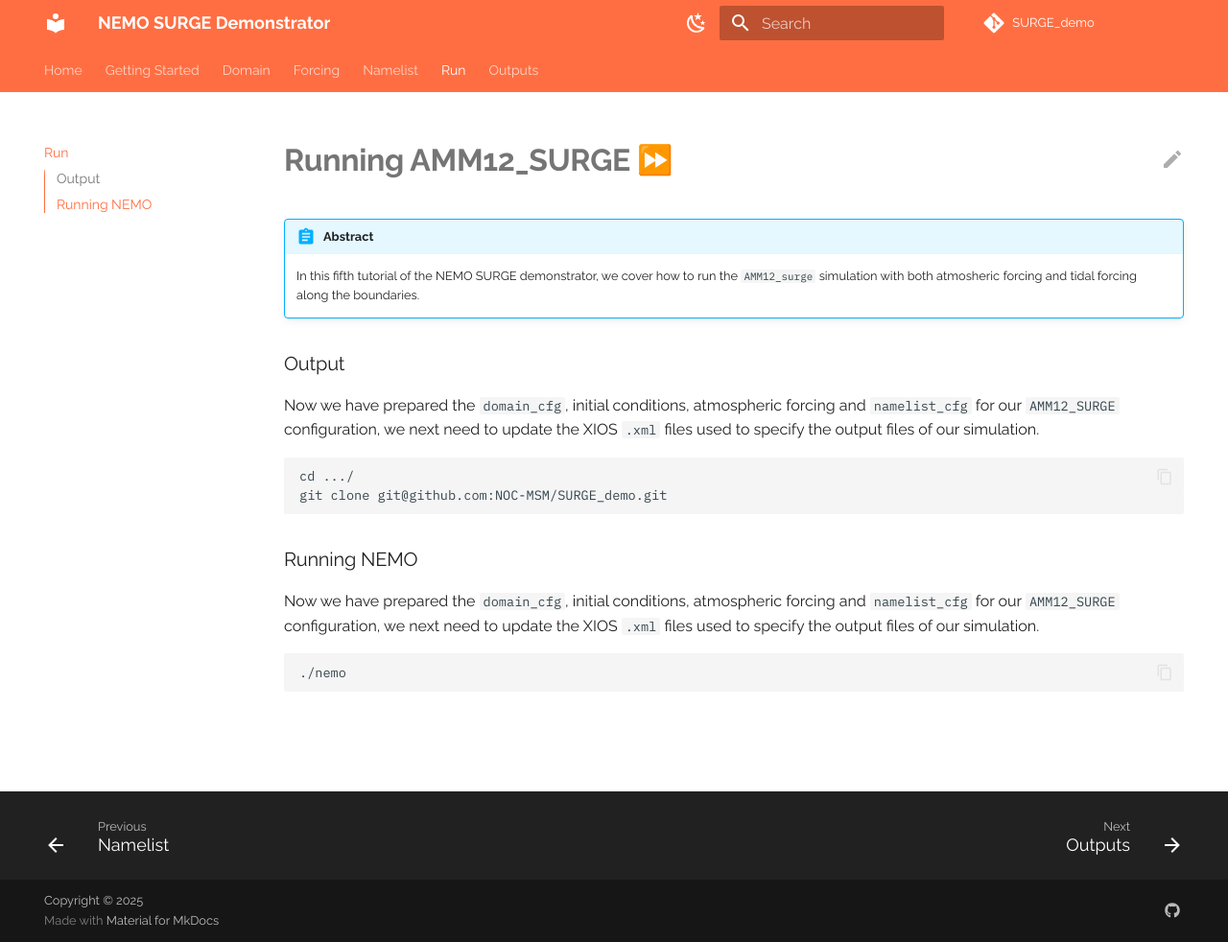
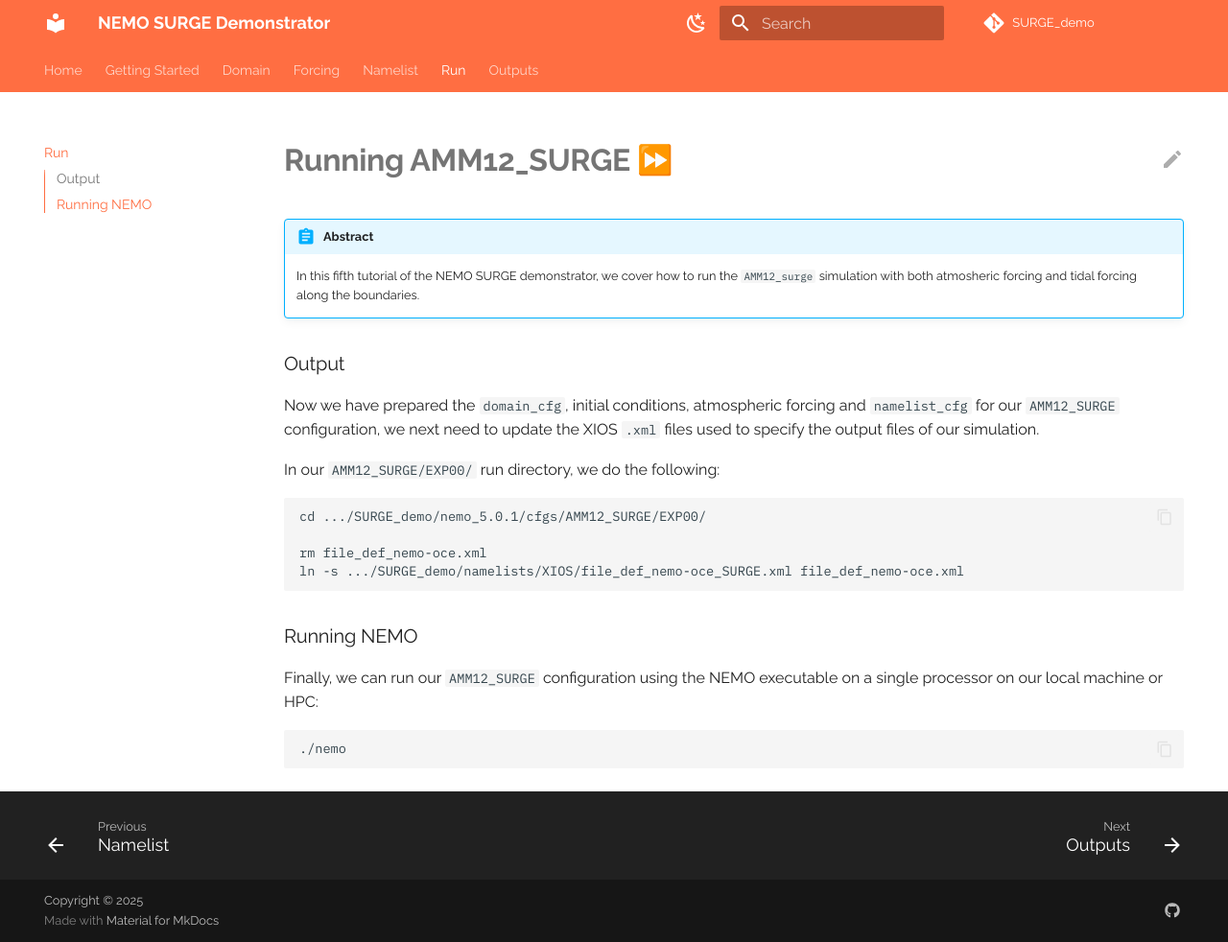
Before and after one commit to NOC-MSM/SURGE_demo, an MkDocs documentation site: the page built from docs/docs/run.md, in a window 1280 px wide and 982 px high. Shown: the whole window at 96% size. Built offline with MkDocs 1.6.1 and Material for MkDocs 9.7.7, drawn with Linux system fonts in a browser that asks for light colours; emoji names are drawn with the system emoji font; comment, search, counter and statistics services are not loaded.

Commit message:
Added instructions for modifying file_def*.xml files and running NEMO executable.

````diff
--- a/docs/docs/run.md
+++ b/docs/docs/run.md
@@ -8,14 +8,18 @@
 
 Now we have prepared the `domain_cfg`, initial conditions, atmospheric forcing and `namelist_cfg` for our `AMM12_SURGE` configuration, we next need to update the XIOS `.xml` files used to specify the output files of our simulation.
 
+In our `AMM12_SURGE/EXP00/` run directory, we do the following:
+
 ```sh
-cd .../
-git clone git@github.com:NOC-MSM/SURGE_demo.git
+cd .../SURGE_demo/nemo_5.0.1/cfgs/AMM12_SURGE/EXP00/
+
+rm file_def_nemo-oce.xml
+ln -s .../SURGE_demo/namelists/XIOS/file_def_nemo-oce_SURGE.xml file_def_nemo-oce.xml
 ```
 
 ### Running NEMO
 
-Now we have prepared the `domain_cfg`, initial conditions, atmospheric forcing and `namelist_cfg` for our `AMM12_SURGE` configuration, we next need to update the XIOS `.xml` files used to specify the output files of our simulation.
+Finally, we can run our `AMM12_SURGE` configuration using the NEMO executable on a single processor on our local machine or HPC:
 
 ```sh
 ./nemo
````
